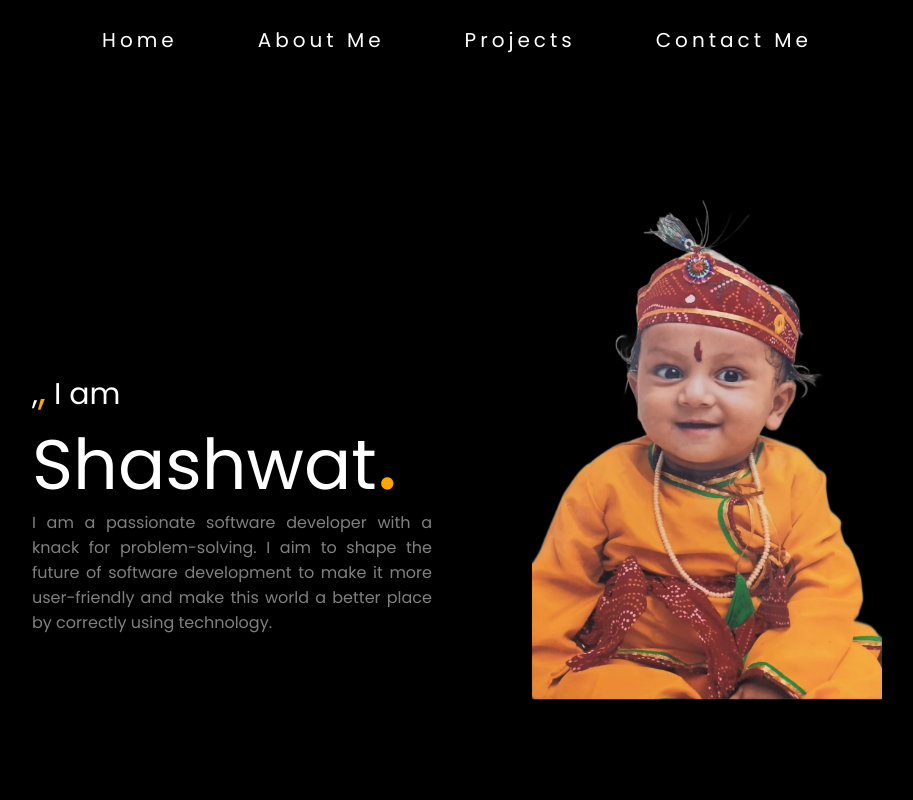
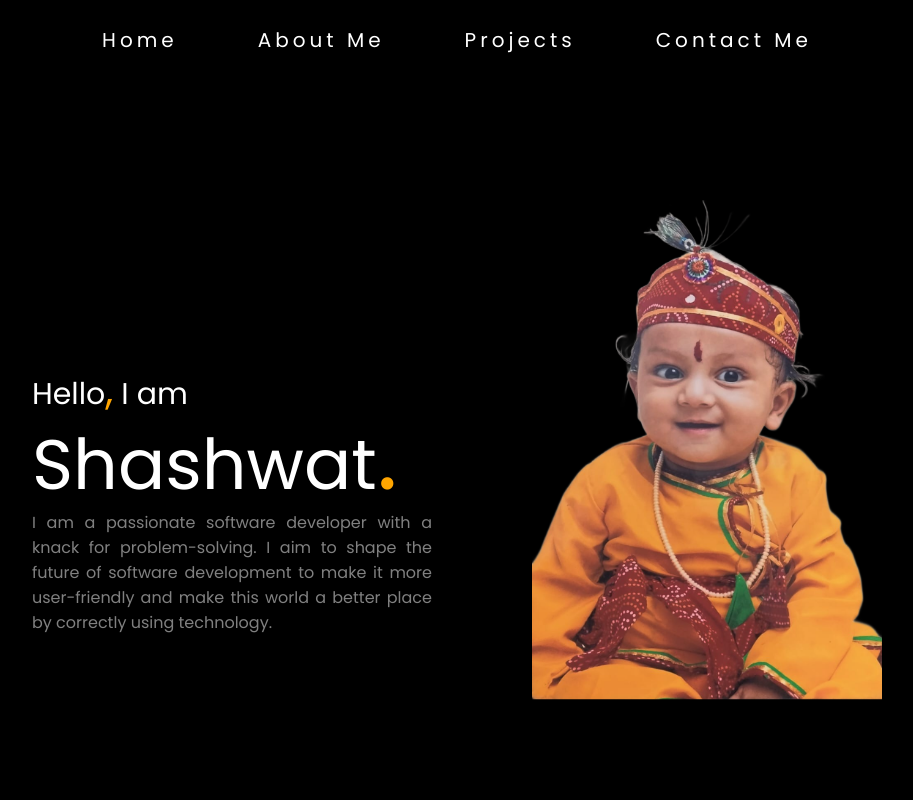
Before and after one commit to ShashwatKedia/PersonalHomepage, a plain HTML site: page index.html in a window 1280 px wide. Shown: the top 800 px of the page, without its empty margins (183-1096 px from the left). Drawn offline with Linux system fonts and the light colour scheme.

Commit message:
Update index.html

```diff
--- a/index.html
+++ b/index.html
@@ -28,7 +28,7 @@
         <div class="home_headings_box">
 
             <div class="home_head1 h2">
-                ,<span class="header_comma">,</span> I am
+               Hello<span class="header_comma">,</span> I am
             </div>
             <div class="home_head2 h1">
                 Shashwat<span class="header_dot">.</span>
```
